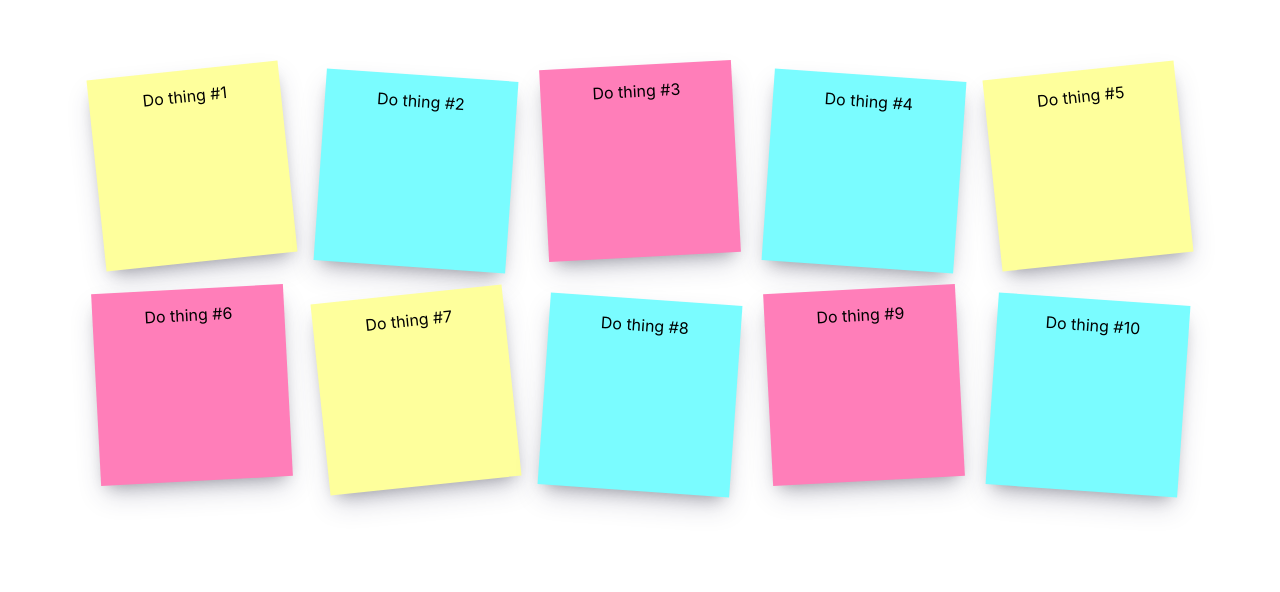
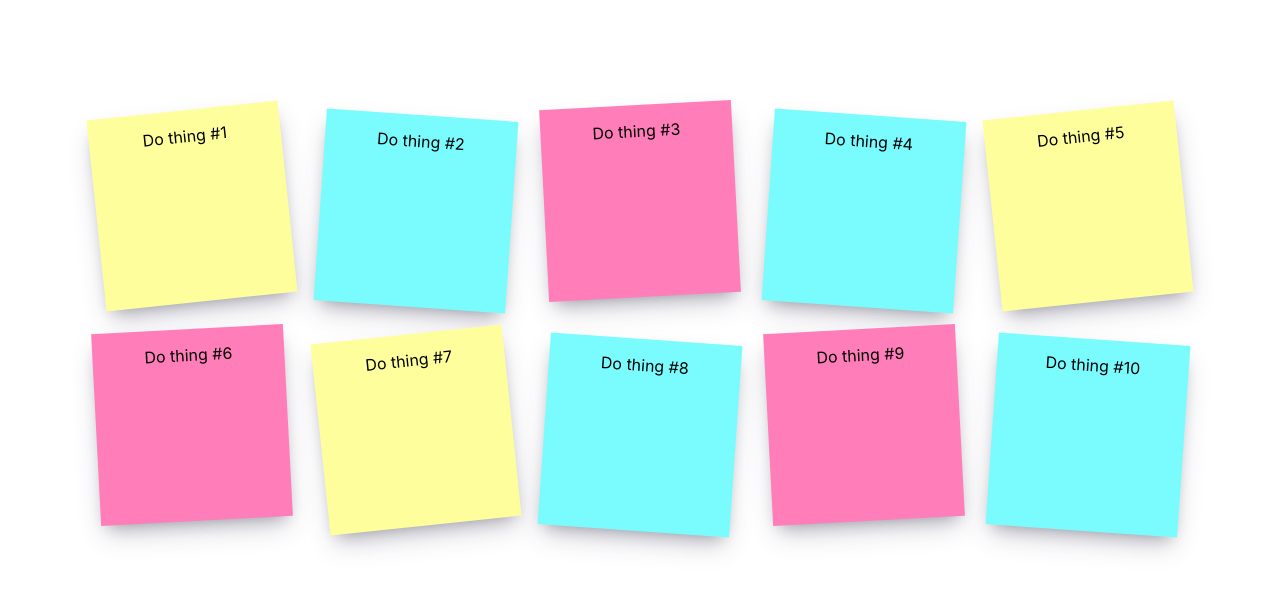
Before and after one commit to DeepakBarwal/mern-notes-frontend, a React (Create React App) app: page / in a window 1280 px wide. Shown: the part 122-714 px from the top of the page. Built offline with nearby package versions, Linux system fonts and the light colour scheme; the HTML template or start-up script is replaced by a standard one.

Commit message:
updated UI to look better on smaller screens

```diff
--- a/src/App.css
+++ b/src/App.css
@@ -3,7 +3,9 @@
   display: flex;
   justify-content: center;
   align-items: center;
-  height: 100%;
+  min-height: 100%;
+  margin-top: 40px;
+  padding-bottom: 60px;
 }
 
 .notes-list {
```
